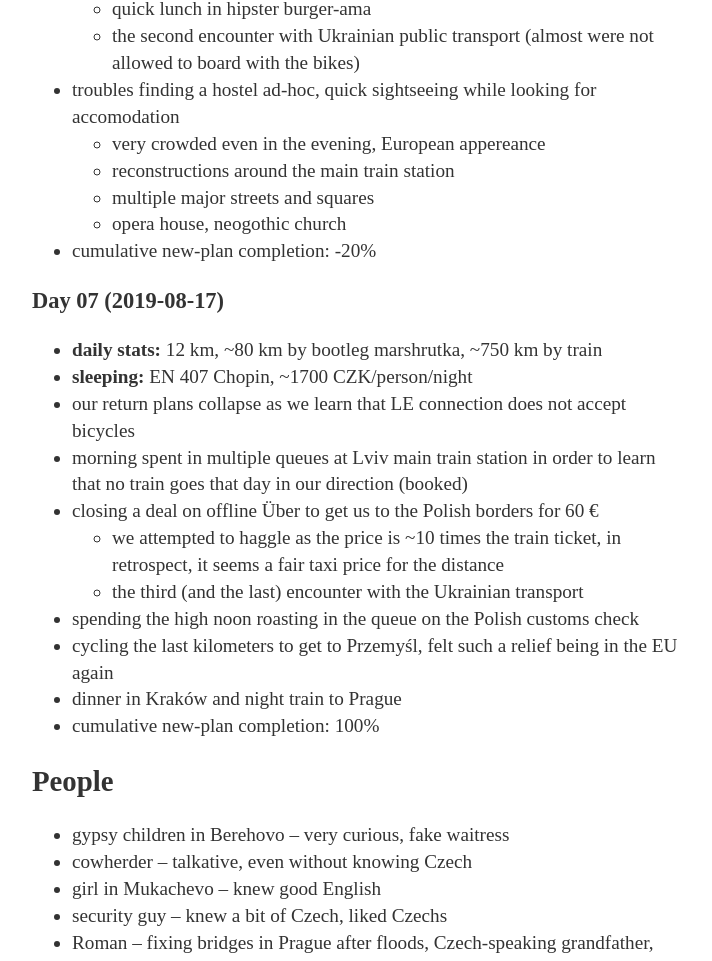
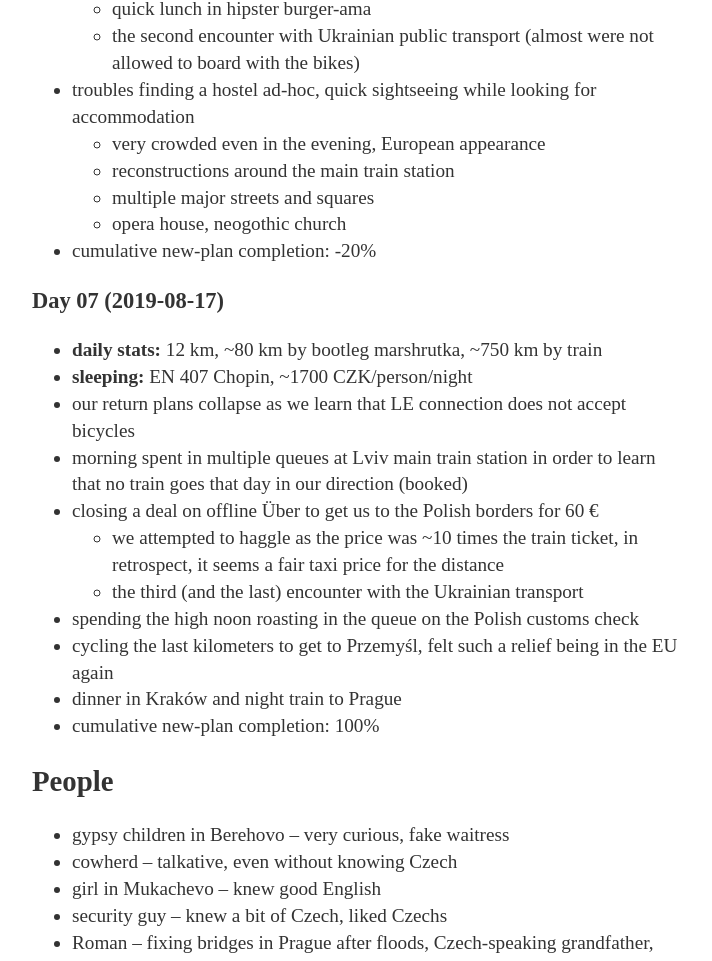
Before and after one commit to Werkov/Werkov.github.io, a Jekyll site: the page built from _posts/2019-08-17-galicia.md, in a window 1280 px wide and 1400 px high, scrolled down 4100 px. Shown: the part 181-1142 px from the top of the window, without its empty margins (283-995 px from the left). Built offline with Jekyll 4.4.1, drawn with Linux system fonts in a browser that asks for light colours; some of the changed text lies outside the part shown.

Commit message:
Galicia: spellcheck

```diff
--- a/_posts/2019-08-17-galicia.md
+++ b/_posts/2019-08-17-galicia.md
@@ -118,8 +118,8 @@ tags: travel Hungary Ukraine Poland cycling mountains cows
     * quick lunch in hipster burger-ama
     * the second encounter with Ukrainian public transport (almost were not allowed
       to board with the bikes)
-  * troubles finding a hostel ad-hoc, quick sightseeing while looking for accomodation
-    * very crowded even in the evening, European appereance
+  * troubles finding a hostel ad-hoc, quick sightseeing while looking for accommodation
+    * very crowded even in the evening, European appearance
     * reconstructions around the main train station
     * multiple major streets and squares
     * opera house, neogothic church
@@ -134,7 +134,7 @@ tags: travel Hungary Ukraine Poland cycling mountains cows
   * morning spent in multiple queues at Lviv main train station in order to
     learn that no train goes that day in our direction (booked)
   * closing a deal on offline Über to get us to the Polish borders for 60 €
-    * we attempted to haggle as the price is ~10 times the train ticket, in
+    * we attempted to haggle as the price was ~10 times the train ticket, in
       retrospect, it seems a fair taxi price for the distance
     * the third (and the last) encounter with the Ukrainian transport
   * spending the high noon roasting in the queue on the Polish customs check
@@ -146,7 +146,7 @@ tags: travel Hungary Ukraine Poland cycling mountains cows
 ## People
 
 * gypsy children in Berehovo -- very curious, fake waitress
-* cowherder -- talkative, even without knowing Czech
+* cowherd -- talkative, even without knowing Czech
 * girl in Mukachevo -- knew good English
 * security guy -- knew a bit of Czech, liked Czechs
 * Roman -- fixing bridges in Prague after floods, Czech-speaking grandfather,
```
Also changed, not shown: other parts of _posts/2019-08-17-galicia.md (+6 -6 lines).
